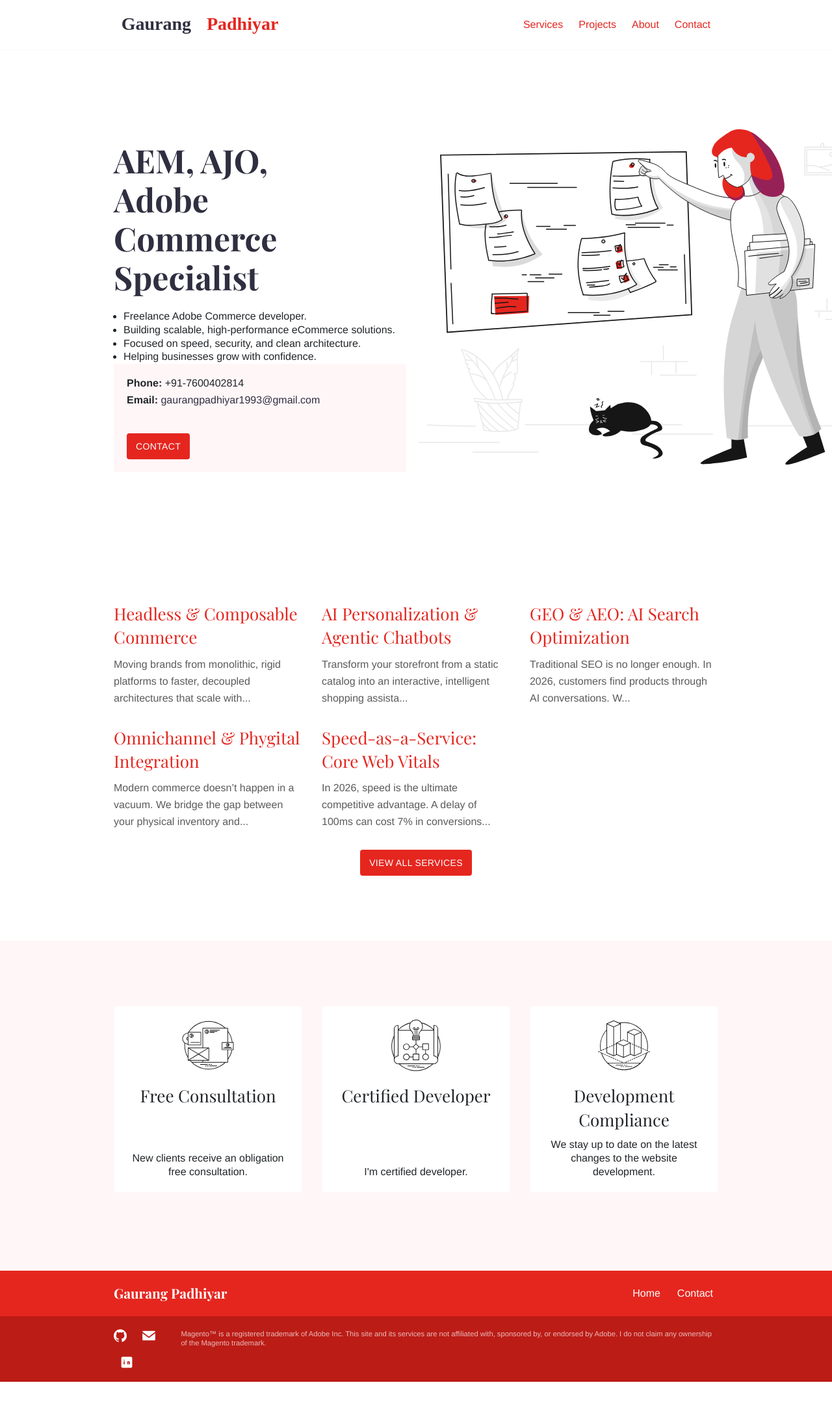
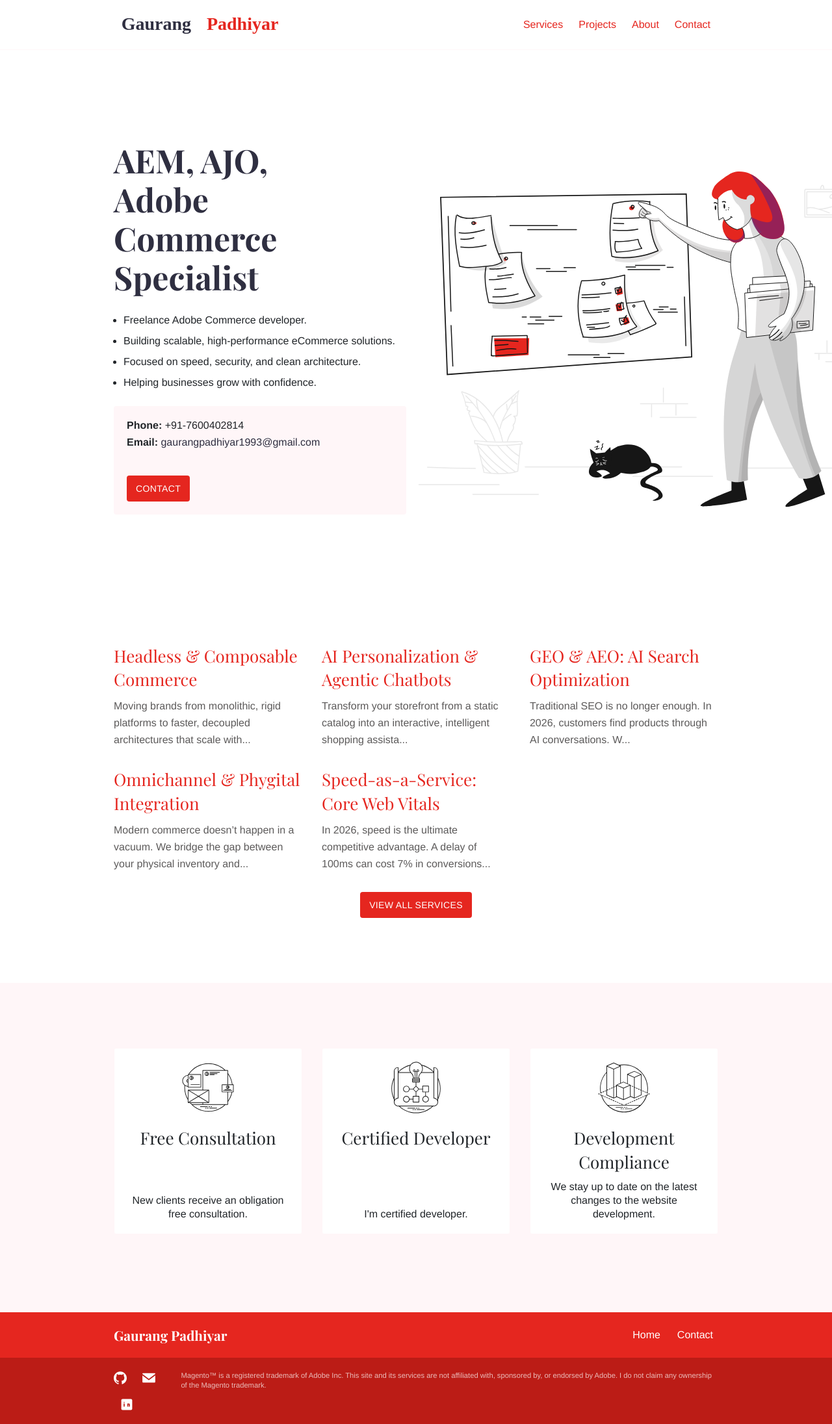
Before and after one commit to gaurangpadhiyar007/portfolio, a Jekyll site: the page built from index.md, in a window 1280 px wide. Shown: the whole page at 65% size. Built offline with Jekyll 4.4.1, drawn with Linux system fonts in a browser that asks for light colours; before the commit the page ends 2127 px from its top, so only the background shows below that.

Commit message:
Update style.scss

```diff
--- a/assets/css/style.scss
+++ b/assets/css/style.scss
@@ -121,6 +121,8 @@
     padding-right: calc(var(--bs-gutter-x) * .5);
     padding-left: calc(var(--bs-gutter-x) * .5);
     margin-top: var(--bs-gutter-y);
+    line-height: 2rem;
+    margin-bottom: 20px;
 }
 
 .copy-code-button {
```
